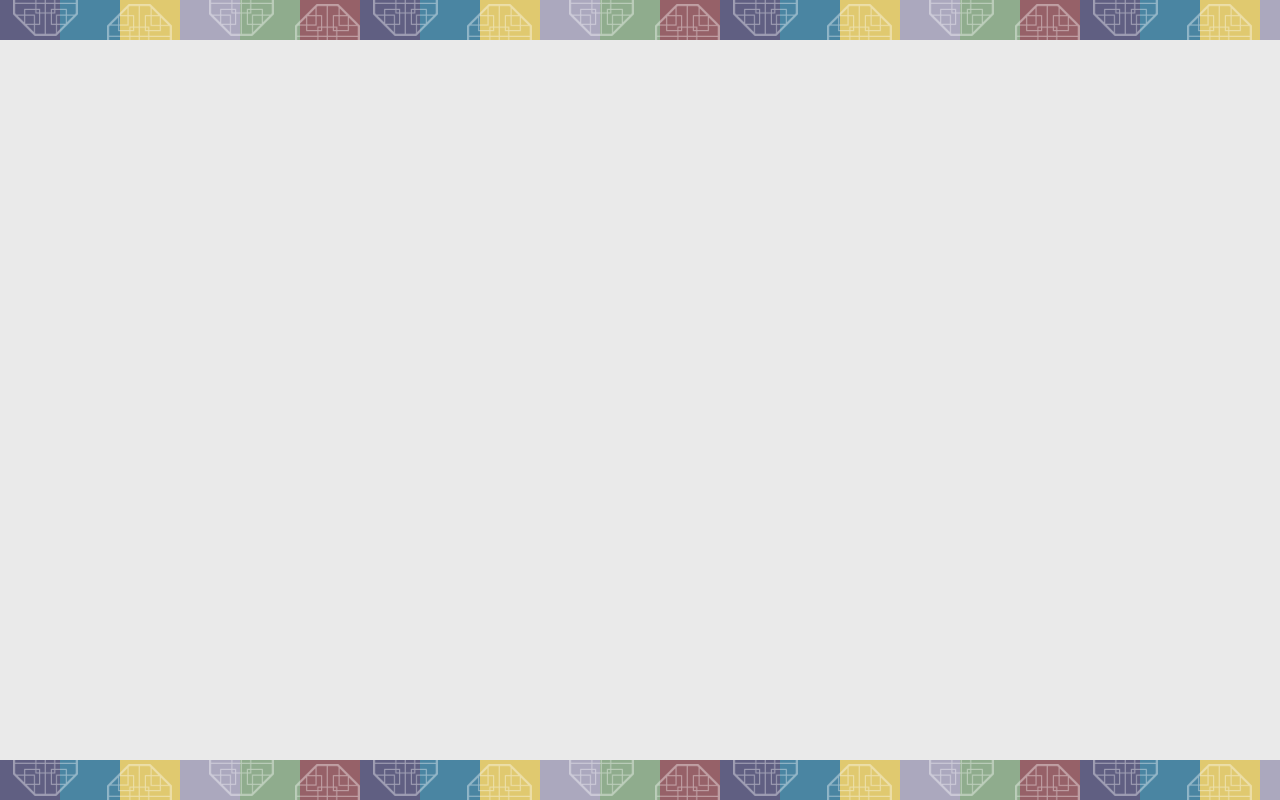
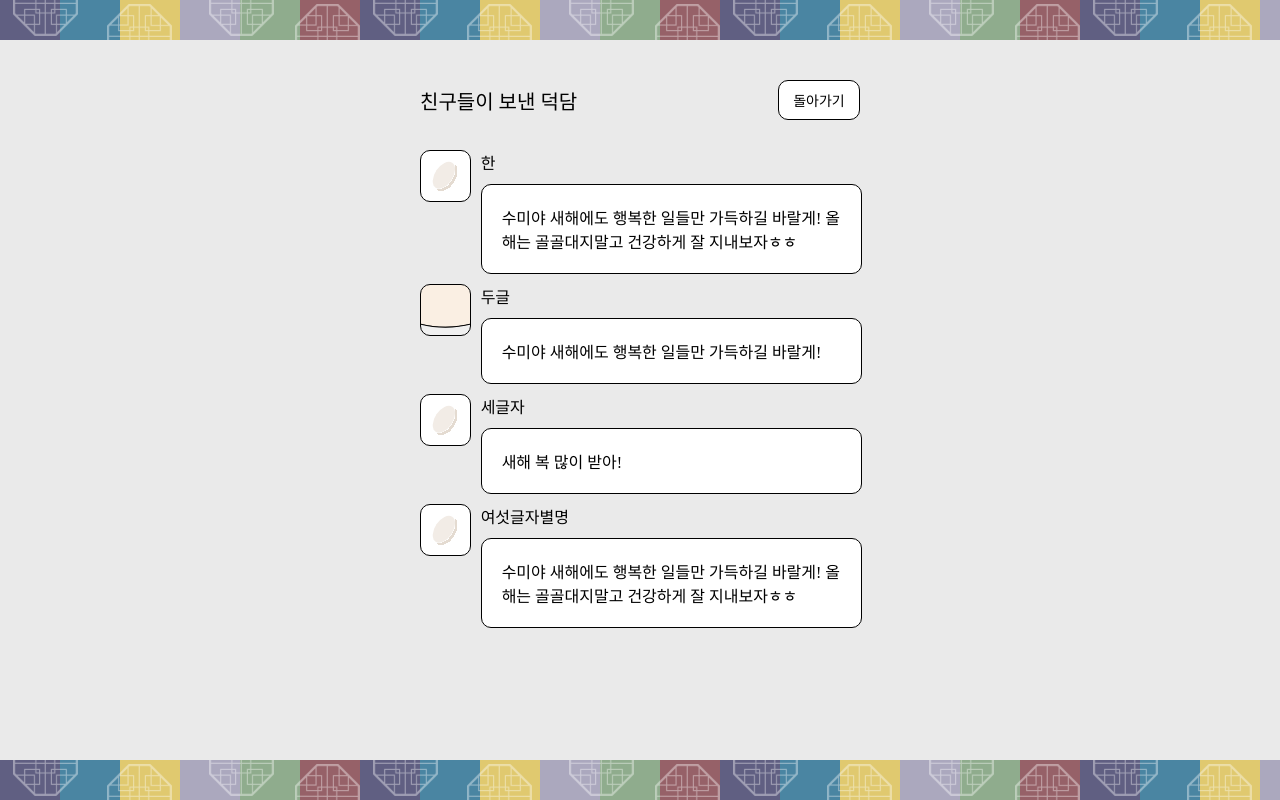
Before and after one commit to jangsumi/Making-Tteokguk-FE, a React (Vite) app: page /result in a window 1280 px wide. Built offline with nearby package versions, Linux system fonts and the light colour scheme; a web font is replaced by a local one.

Commit message:
feat: 완성된 떡국 메시지 페이지 구현
- Result.jsx : 메시지 컴포넌트를 활용해 구현

```diff
--- a/src/pages/Result/Making.jsx
+++ b/src/pages/Result/Making.jsx
@@ -24,10 +24,10 @@ const Making = () => {
     }, [showImage, count]);
 
     return (
-        <styled.ResultContainer>
+        <styled.MakingContainer>
             <styled.PotImage imageUrl={showImage}/>
             <SyncLoader color="#B9B9B9" margin={6} size={10}/>
-        </styled.ResultContainer>
+        </styled.MakingContainer>
     );
 };
 
--- a/src/pages/Result/Result.jsx
+++ b/src/pages/Result/Result.jsx
@@ -1,10 +1,25 @@
 import React from 'react';
+import * as styled from './styles.jsx';
+import Message from '../../components/Message/Message.jsx';
+import {useNavigate} from "react-router-dom";
 
 const Result = () => {
+    const navigate = useNavigate()
+    const userMessage = [
+        {username: "한", ingredient: "떡", content: "수미야 새해에도 행복한 일들만 가득하길 바랄게! 올해는 골골대지말고 건강하게 잘 지내보자ㅎㅎ"},
+        {username: "두글", ingredient: "김", content: "수미야 새해에도 행복한 일들만 가득하길 바랄게! "},
+        {username: "세글자", ingredient: "계란지단", content: "새해 복 많이 받아!"},
+        {username: "여섯글자별명", ingredient: "대파", content: "수미야 새해에도 행복한 일들만 가득하길 바랄게! 올해는 골골대지말고 건강하게 잘 지내보자ㅎㅎ"},
+    ]
+
     return (
-        <div>
-
-        </div>
+        <styled.ResultContainer>
+            <styled.Top>
+                <styled.Title>친구들이 보낸 덕담</styled.Title>
+                <styled.BackButton onClick={()=>navigate('/')}>돌아가기</styled.BackButton>
+            </styled.Top>
+            <Message message={userMessage}/>
+        </styled.ResultContainer>
     );
 };
 
--- a/src/pages/Result/styles.jsx
+++ b/src/pages/Result/styles.jsx
@@ -1,12 +1,19 @@
 import styled from "styled-components";
 
-export const ResultContainer = styled.div`
+export const MakingContainer = styled.div`
   height: calc(100vh - 80px);
   display: flex;
   flex-direction: column;
   justify-content: center;
   align-items: center;
   gap: 45px;
+`
+export const ResultContainer = styled.div`
+  display: flex;
+  flex-direction: column;
+  justify-content: center;
+  gap: 30px;
+  padding: 40px 20px 40px 20px;
 `
 export const PotImage = styled.div`
   width: 145px;
@@ -15,3 +22,23 @@ export const PotImage = styled.div`
   background: url(${(props) => props.imageUrl}) center center;
   background-size: 100% 100%;
 `;
+export const Top = styled.div`
+  display: flex;
+  justify-content: space-between;
+  align-items: center;
+`
+export const Title = styled.div`
+  font-size: 20px;
+`
+export const BackButton = styled.div`
+  width: 80px;
+  height: 38px;
+  background: #FFFFFF;
+  border: 1px solid #000000;
+  border-radius: 10px;
+  display: flex;
+  justify-content: center;
+  align-items: center;
+  font-size: 14px;
+  cursor: pointer;
+`
```
